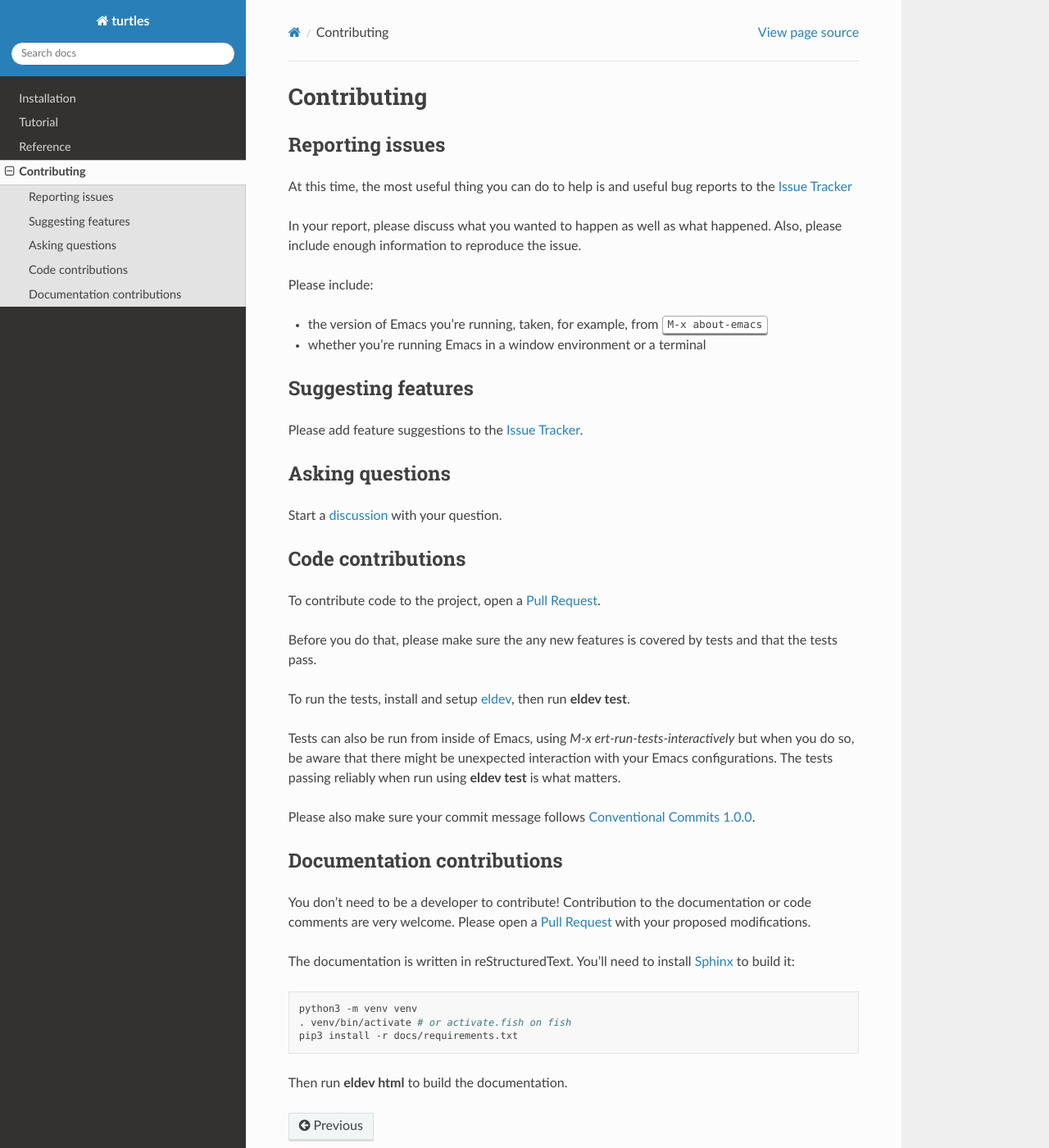
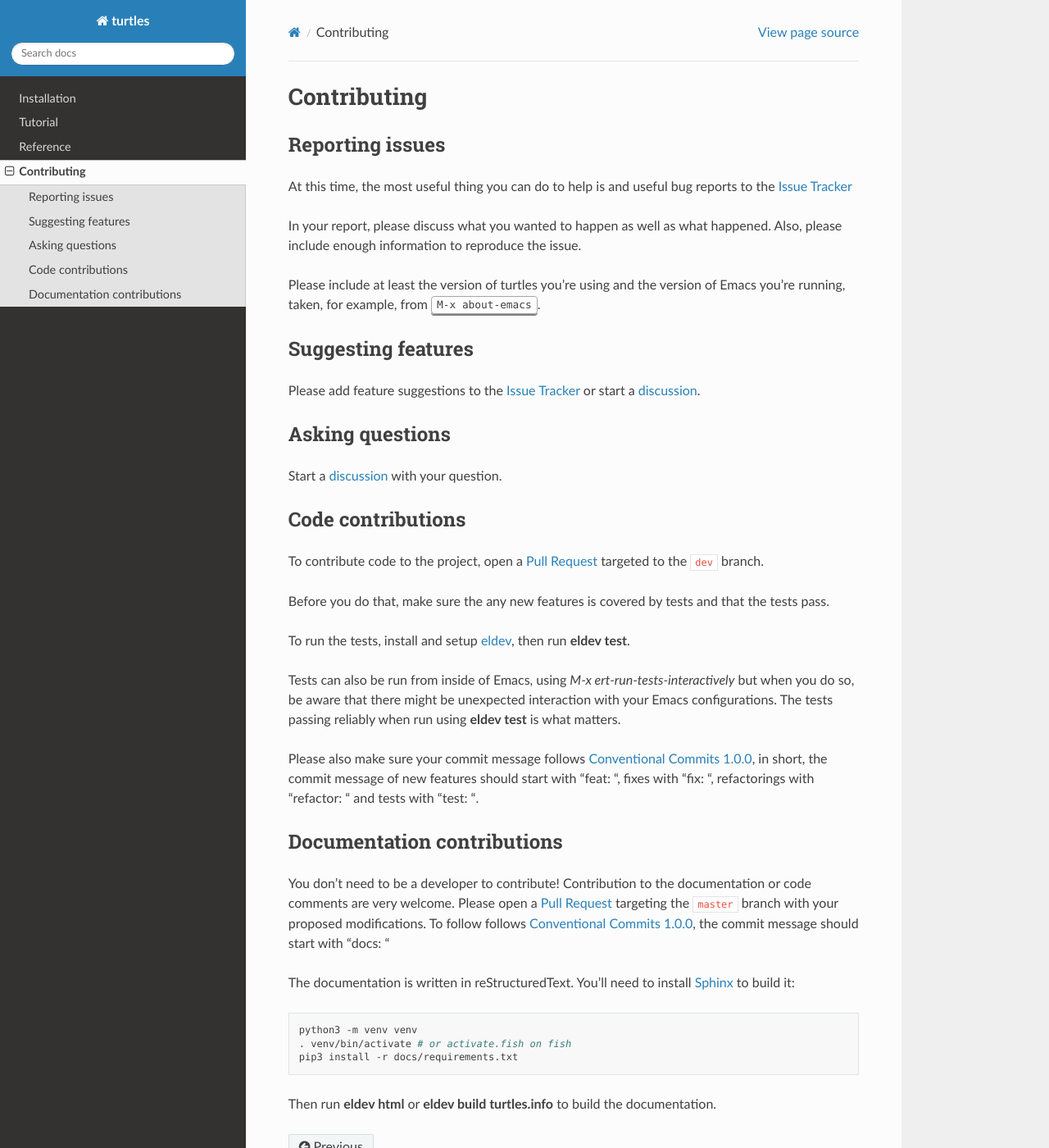
Before and after one commit to emacsmirror/turtles, a Sphinx documentation site: the page built from docs/source/contrib.rst, in a window 1280 px wide and 1400 px high. Shown: the whole window at 82% size. Built offline with Sphinx 7.4.7 and the Read the Docs theme 3.1.0, drawn with Linux system fonts in a browser that asks for light colours.

Commit message:
docs: Rework contrib, mention branches and conventional commits.

```diff
--- a/docs/source/contrib.rst
+++ b/docs/source/contrib.rst
@@ -13,17 +13,12 @@ In your report, please discuss what you wanted to happen as well as
 what happened. Also, please include enough information to reproduce
 the issue.
 
-Please include:
-
-- the version of Emacs you're running, taken, for example, from
-  :kbd:`M-x about-emacs`
-
-- whether you're running Emacs in a window environment or a terminal
+Please include at least the version of turtles you're using and the version of Emacs you're running, taken, for example, from :kbd:`M-x about-emacs`.
 
 Suggesting features
 -------------------
 
-Please add feature suggestions to the `Issue Tracker`_.
+Please add feature suggestions to the `Issue Tracker`_ or start a `discussion`_.
 
 Asking questions
 ----------------
@@ -33,10 +28,11 @@ Start a `discussion`_ with your question.
 Code contributions
 ------------------
 
-To contribute code to the project, open a `Pull Request`_.
+To contribute code to the project, open a `Pull Request`_ targeted to
+the ``dev`` branch.
 
-Before you do that, please make sure the any new features is covered
-by tests and that the tests pass.
+Before you do that, make sure the any new features is covered by tests
+and that the tests pass.
 
 To run the tests, install and setup `eldev`_, then run :command:`eldev
 test`.
@@ -48,7 +44,10 @@ tests passing reliably when run using :command:`eldev test` is what
 matters.
 
 Please also make sure your commit message follows `Conventional
-Commits 1.0.0 <https://www.conventionalcommits.org/en/v1.0.0/>`_.
+Commits 1.0.0 <https://www.conventionalcommits.org/en/v1.0.0/>`_, in
+short, the commit message of new features should start with "feat: ",
+fixes with "fix: ", refactorings with "refactor: " and tests with
+"test: ".
 
 .. _eldev: https://github.com/emacs-eldev/eldev
 
@@ -57,7 +56,10 @@ Documentation contributions
 
 You don't need to be a developer to contribute! Contribution to the
 documentation or code comments are very welcome. Please open a `Pull
-Request`_ with your proposed modifications.
+Request`_ targeting the ``master`` branch with your proposed
+modifications. To follow follows `Conventional
+Commits 1.0.0 <https://www.conventionalcommits.org/en/v1.0.0/>`_, the
+commit message should start with "docs: "
 
 The documentation is written in reStructuredText. You'll need to
 install `Sphinx <https://www.sphinx-doc.org>`_ to build it:
@@ -68,7 +70,8 @@ install `Sphinx <https://www.sphinx-doc.org>`_ to build it:
    . venv/bin/activate # or activate.fish on fish
    pip3 install -r docs/requirements.txt
 
-Then run :command:`eldev html` to build the documentation.
+Then run :command:`eldev html` or :command:`eldev build turtles.info`
+to build the documentation.
 
 .. _Pull Request: https://github.com/szermatt/turtles/pulls
 .. _Issue tracker: https://github.com/szermatt/turtles/issues
```
Also changed, not shown: 1 other file.
